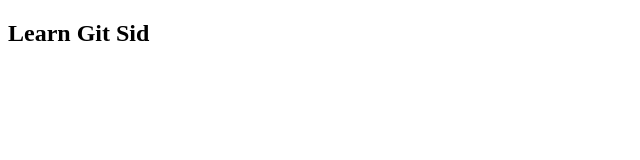
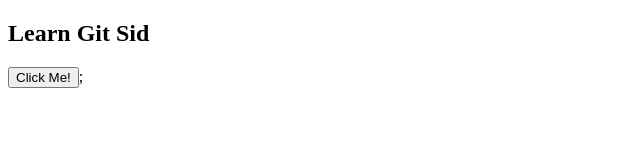
Before and after one commit to siddaraju-23/gitBasic, a plain HTML site: page index.html in a window 1280 px wide. Shown: the whole page, without its empty margins (0-640 px from the left). Drawn offline with Linux system fonts and the light colour scheme.

Commit message:
modified the file

```diff
--- a/index.html
+++ b/index.html
@@ -7,6 +7,7 @@
 </head>
 <body>
     <h2>Learn Git Sid</h2>
-    <script src="main.js"></script>
+     <button id="btn">Click Me!</button>;
+    <script src="Greet.js"></script>
 </body>
 </html>
```
